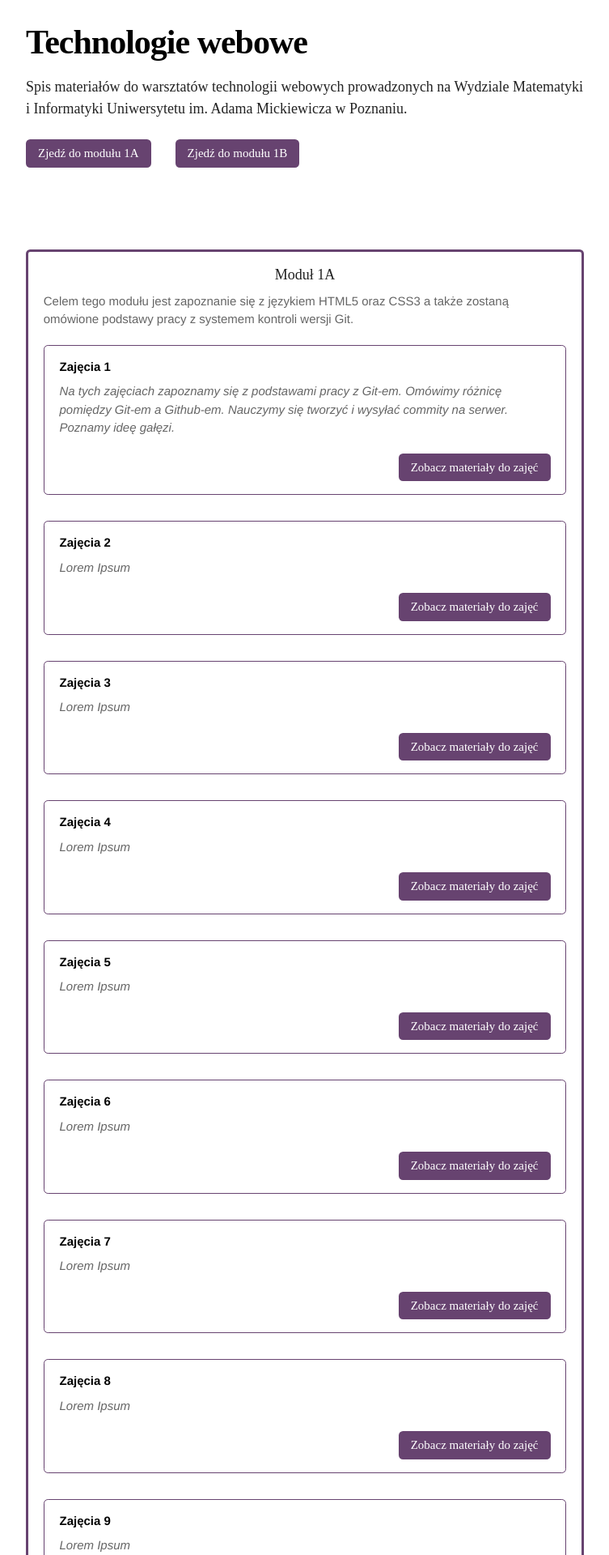
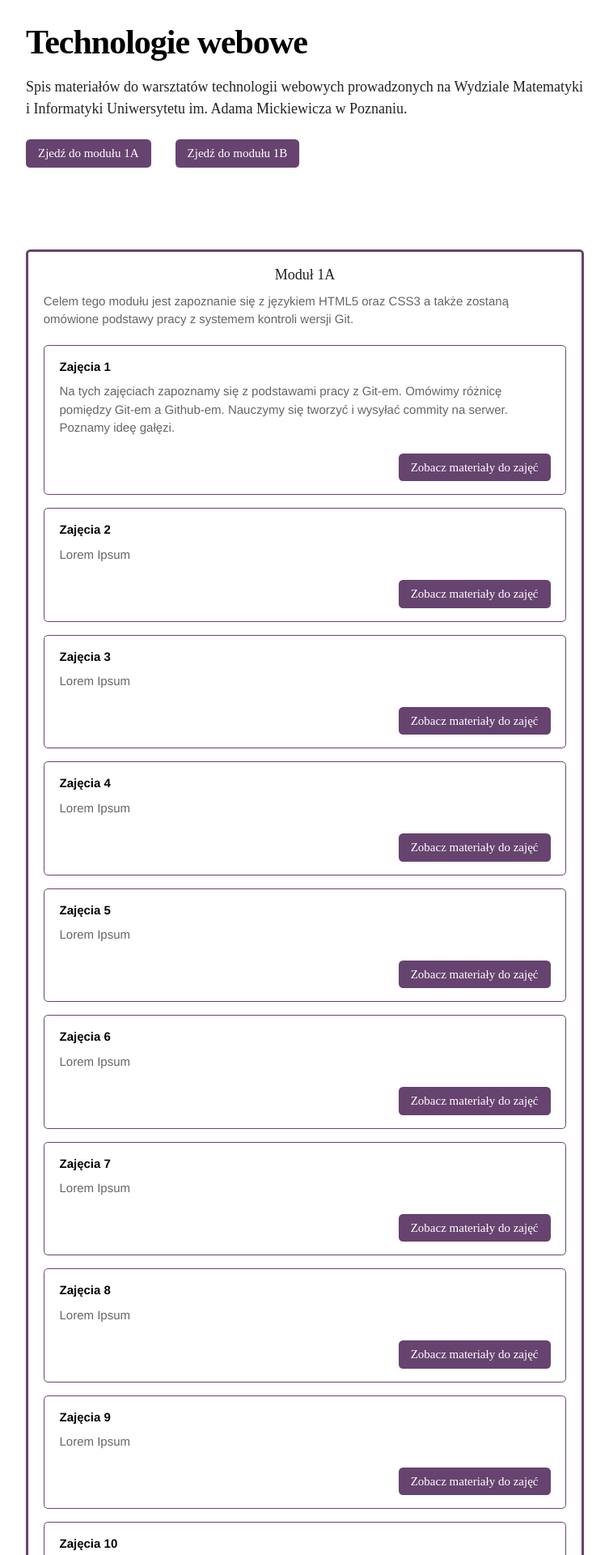
Before and after one commit to marcin-szczepanski/TWE, a Jekyll site: the page built from index.html, in a window 1280 px wide. Shown: the top 1920 px of the page at 81% size, without its empty margins (263-1016 px from the left). Built offline with Jekyll 4.4.1, drawn with Linux system fonts in a browser that asks for light colours; some web fonts are replaced.

Commit message:
A little change

```diff
--- a/_sass/jekyll-theme-architect.scss
+++ b/_sass/jekyll-theme-architect.scss
@@ -316,7 +316,6 @@ ol {
 }
 
 dl dd {
-  font-style: italic;
   font-weight: 100;
 }
 
@@ -326,7 +325,6 @@ footer {
   margin-top: 20px;
   font-size: 13px;
   color: #aaa;
-  background: transparent url('../images/hr.png') 0 0 no-repeat;
   text-align: center;
 }
 
--- a/assets/css/style.scss
+++ b/assets/css/style.scss
@@ -72,7 +72,7 @@ header,#main-content h1,#main-content h2,#main-content h3,#main-content h4,#main
 	padding: 0 1.25em;
 	border: 0.1em solid #674370;
 	border-radius: 0.35em;
-	margin-bottom: 2rem;
+	margin-bottom: 1rem;
 }
 
 #main-content h1:before,#main-content h2:before,#main-content h3:before,#main-content h4:before,#main-content h5:before,#main-content h6:before {
```
